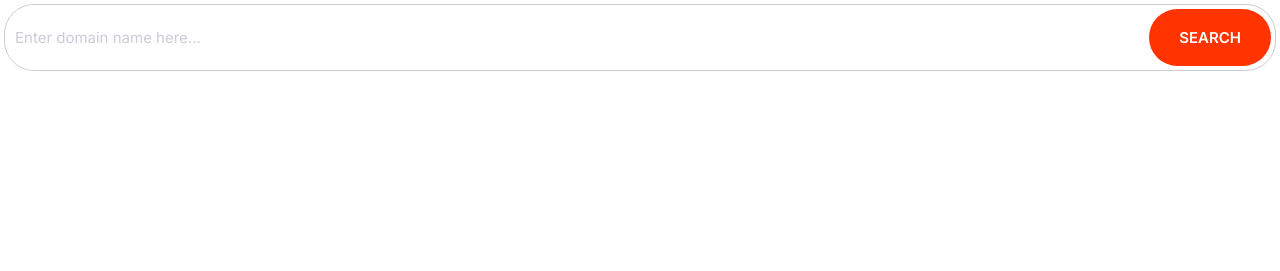
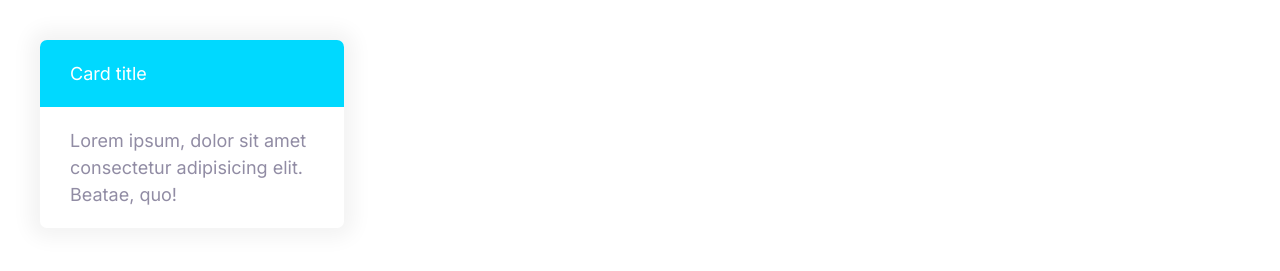
Before and after one commit to nicudoran/html_css_training, a plain HTML site: page index.html in a window 1280 px wide. Drawn offline with Linux system fonts and the light colour scheme.

Commit message:
Define cards template.

```diff
--- a/css/styles.css
+++ b/css/styles.css
@@ -230,3 +230,21 @@ a {
     font-size: 1.5rem;
   }
 }
+/* Cards */
+.card {
+  border-radius: 7px;
+  box-shadow: 0 0 20px 10px #f3f3f3;
+  overflow: hidden;
+}
+.card__header,
+.card__body {
+  padding: 2rem 3rem;
+}
+.card--primary .card__header {
+  background: var(--color-primary);
+  color: #fff;
+}
+.card--secondary .card__header {
+  background: var(--color-secondary);
+  color: #fff;
+}
--- a/index.html
+++ b/index.html
@@ -14,9 +14,11 @@
 </head>
 
 <body>
-    <div class="input-group">
-        <input type="text" class="input" placeholder="Enter domain name here...">
-        <button class="btn btn--accent">Search</button>
+    <div style="width:30%;padding: 4rem;">
+        <div class="card card--secondary">
+            <header class="card__header">Card title</header>
+            <div class="card__body">Lorem ipsum, dolor sit amet consectetur adipisicing elit. Beatae, quo!</div>
+        </div>
     </div>
 </body>
 
```
Also changed, not shown: components/cards.html (added, +5 -0 lines).
